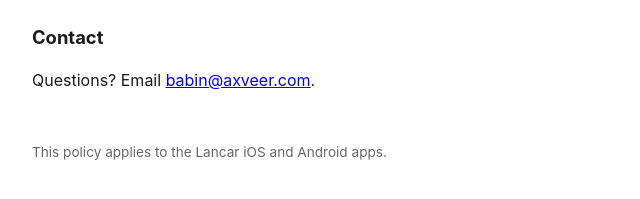
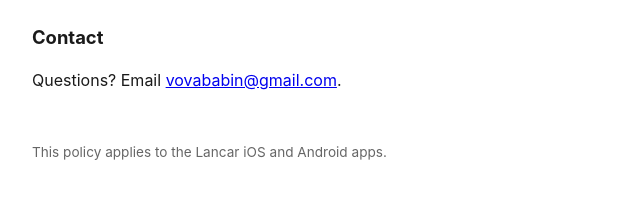
Before and after one commit to chiliec/indonesian-app, a plain HTML site: page docs/privacy.html in a window 1280 px wide. Shown: the part 877-1076 px from the top of the page, 272-912 px from the left. Drawn offline with Linux system fonts and the light colour scheme.

Commit message:
docs: update privacy policy contact email

```diff
--- a/docs/privacy.html
+++ b/docs/privacy.html
@@ -42,7 +42,7 @@
   for all ages.</p>
 
   <h2>Contact</h2>
-  <p>Questions? Email <a href="mailto:babin@axveer.com">babin@axveer.com</a>.</p>
+  <p>Questions? Email <a href="mailto:vovababin@gmail.com">vovababin@gmail.com</a>.</p>
 
   <footer>This policy applies to the Lancar iOS and Android apps.</footer>
 </body>
```
